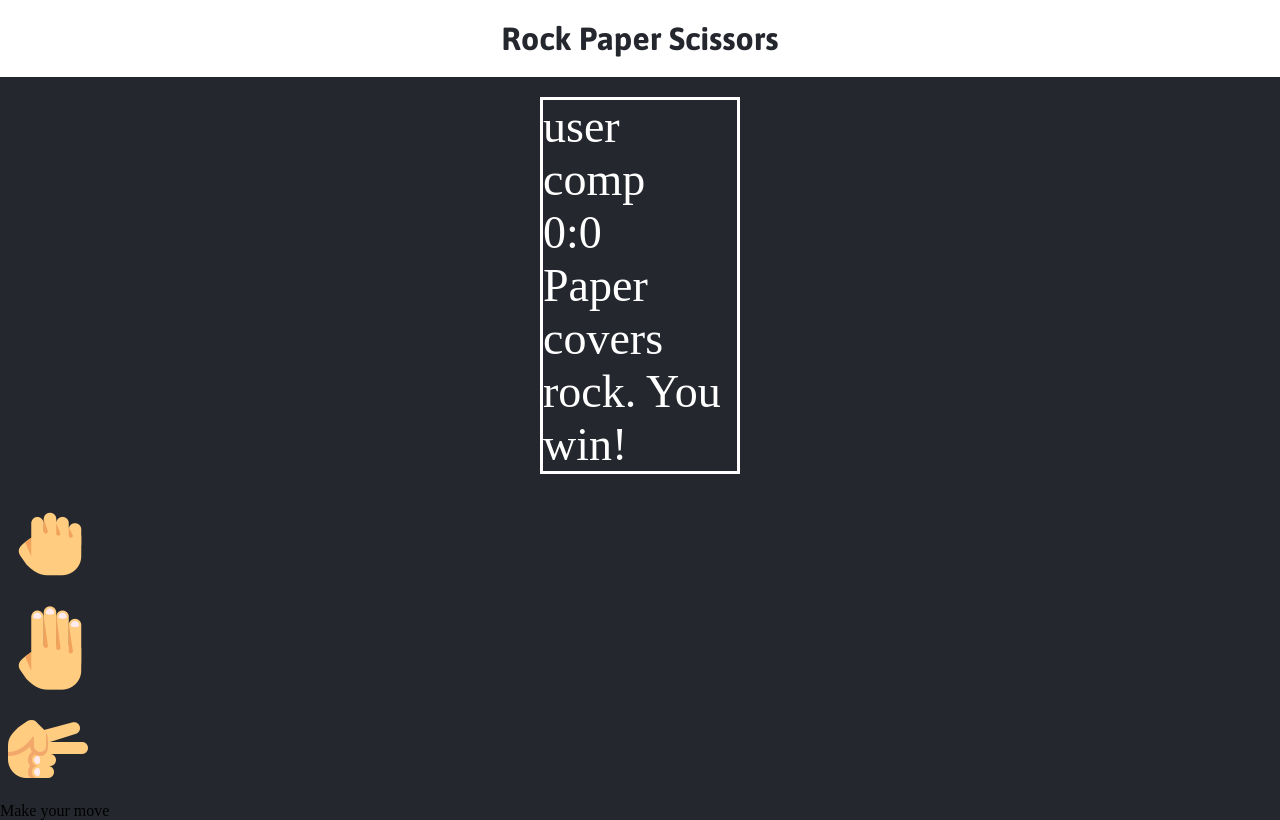
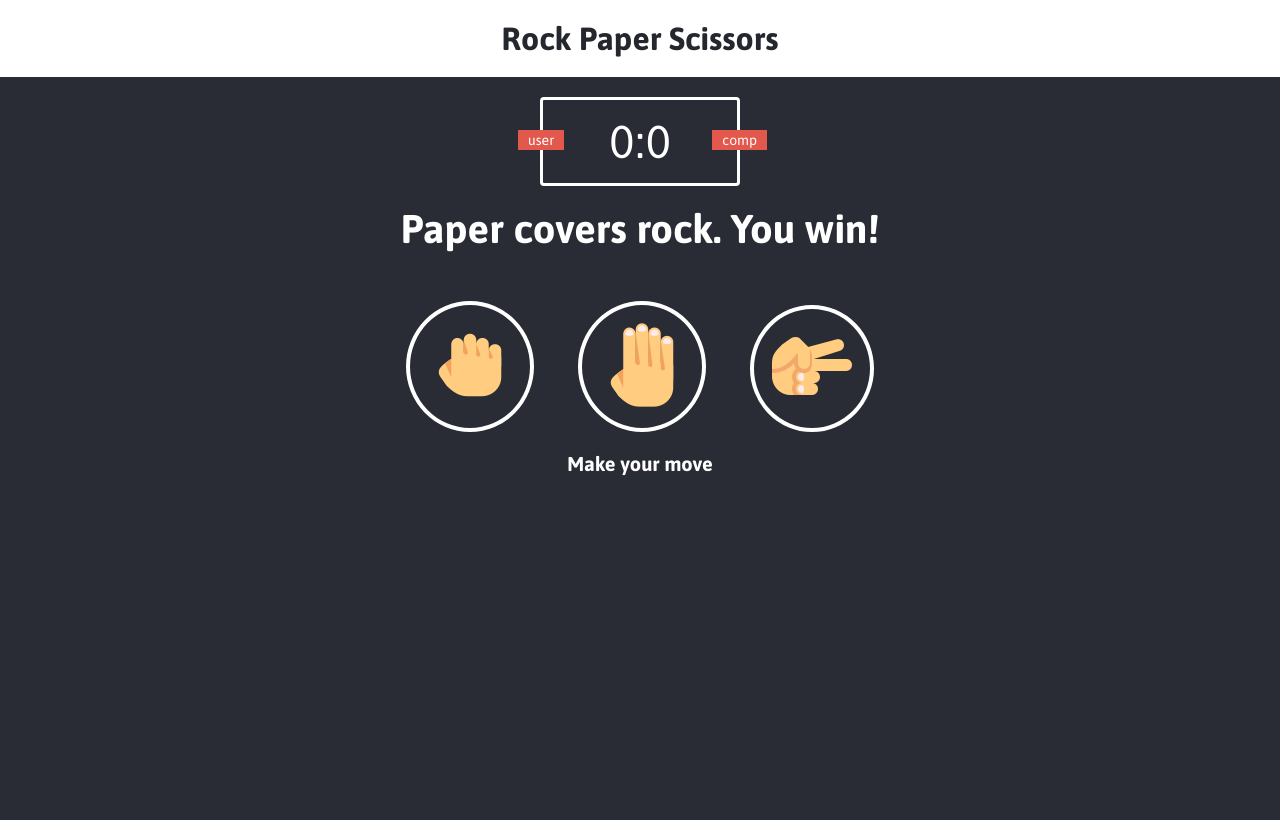
Before and after one commit to navidpirsajed/ToDoList, a plain HTML site: page index.html in a window 1280 px wide. Drawn offline with Linux system fonts and the light colour scheme.

Commit message:
finished html/css

```diff
--- a/index.html
+++ b/index.html
@@ -14,9 +14,9 @@
       <div id="user-label" class="badge">user</div>
       <div id="computer-label" class="badge">comp</div>
       <span id="user-score">0</span>:<span id="computer-score">0</span>
-      <div class="result">
-        <p>Paper covers rock. You win!</p>
-      </div>
+    </div>
+    <div class="result">
+      <p>Paper covers rock. You win!</p>
     </div>
     <div class="choices">
       <div class="choice" id="r">
--- a/stylesheet.css
+++ b/stylesheet.css
@@ -1,11 +1,12 @@
-@import url("https://fonts.googleapis.com/css2?family=Asap:wght@700&display=swap");
+@import url("https://fonts.googleapis.com/css2?family=Asap:ital,wght@0,400;0,700;1,400&display=swap");
 * {
   margin: 0;
   padding: 0;
   box-sizing: border-box;
+  font-family: Asap, sans-serif;
 }
 body {
-  background-color: #25272e;
+  background-color: #292c34;
 }
 header {
   background-color: white;
@@ -14,13 +15,68 @@ header {
 header > h1 {
   color: #25272e;
   text-align: center;
-  font-family: Asap, sans-serif;
 }
 
 .score-board {
   color: white;
   margin: 20px auto;
   border: 3px solid white;
+  border-radius: 4px;
+  text-align: center;
+  padding: 15px 20px;
   width: 200px;
   font-size: 46px;
+  position: relative;
 }
+.badge {
+  background: #e2584d;
+  color: white;
+  font-size: 14px;
+  padding: 2px 10px;
+}
+
+#user-label {
+  position: absolute;
+  top: 30px;
+  left: -25px;
+}
+#computer-label {
+  position: absolute;
+  top: 30px;
+  right: -30px;
+}
+
+.result {
+  font-size: 40px;
+  color: white;
+}
+
+.result > p {
+  text-align: center;
+  font-weight: bold;
+}
+.choices {
+  text-align: center;
+  margin-top: 50px;
+}
+.choice {
+  display: inline-block;
+  border: 4px solid white;
+  border-radius: 50%;
+  padding: 10px;
+  margin: 0 20px;
+}
+
+.choice:hover {
+  cursor: pointer;
+  background: #24272e;
+  transition: all 0.3s ease;
+}
+
+#action-message {
+  text-align: center;
+  color: white;
+  font-weight: bold;
+  font-size: 20px;
+  margin-top: 20px;
+}
```
